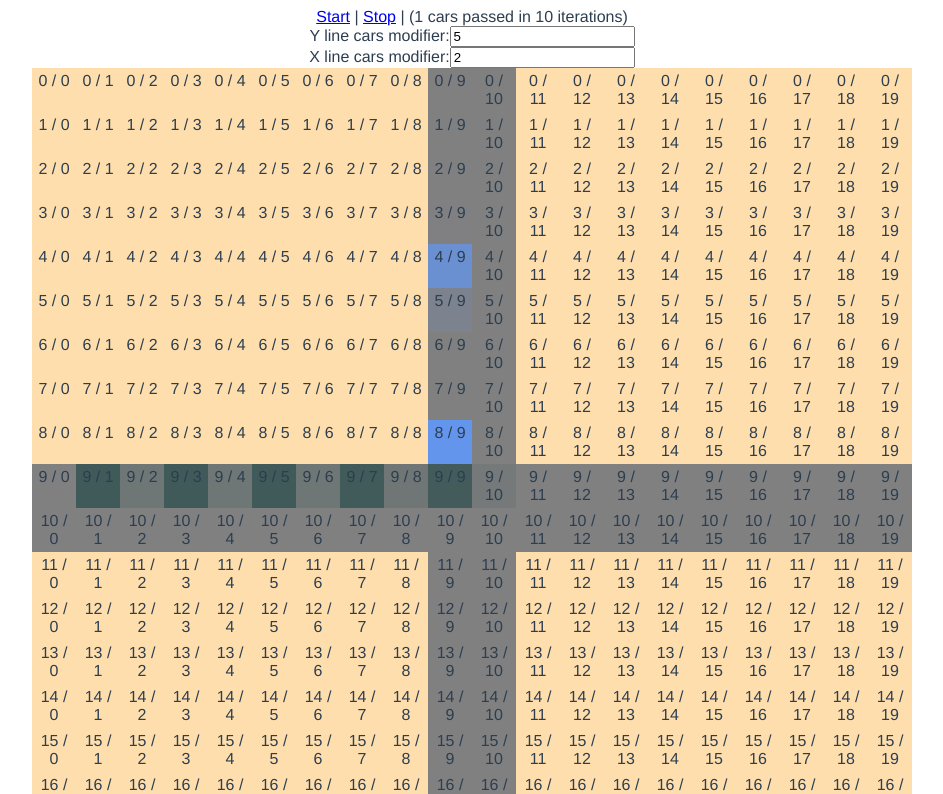
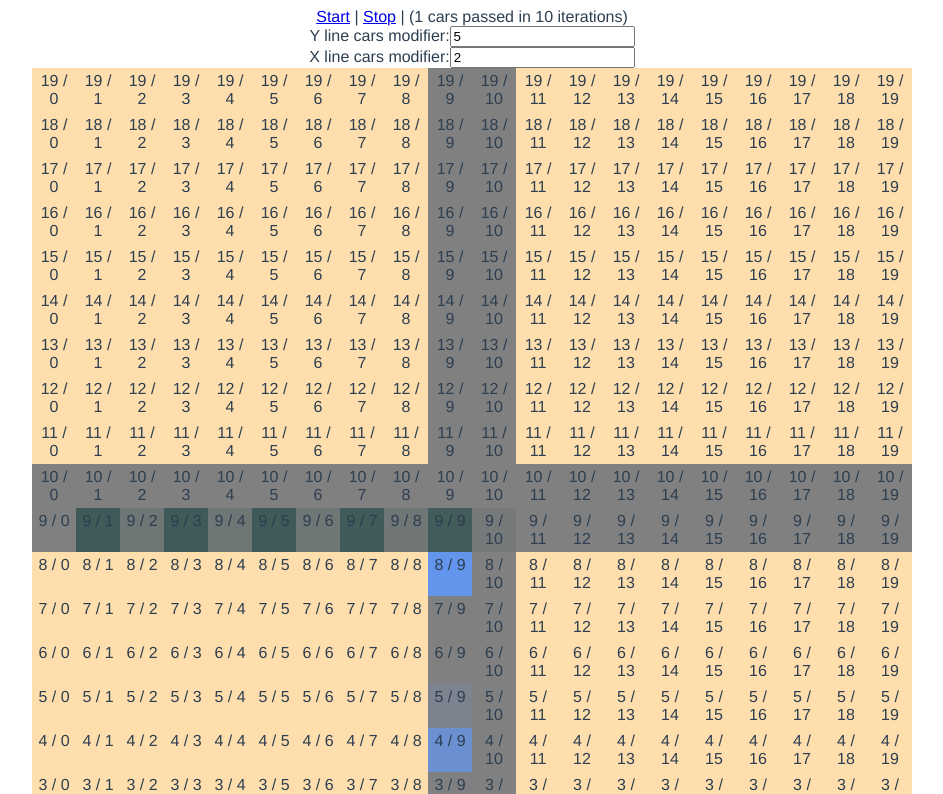
Before and after one commit to svbackend/smart-traffic, a Vue app: page / in a window 1280 px wide. Shown: the top 794 px of the page, without its empty margins (168-1111 px from the left). Built offline with nearby package versions, Linux system fonts and the light colour scheme.

Commit message:
Map object as separate file

```diff
--- a/src/App.vue
+++ b/src/App.vue
@@ -34,6 +34,8 @@
 </template>
 
 <script>
+  import {getMap} from "./maps/simpleCrossingMap";
+
   export default {
     name: 'app',
     data() {
@@ -53,19 +55,6 @@
       }
     },
     methods: {
-      generateMap() {
-
-        for (let y = 0; y < 20; y++) {
-          this.verticalLines.push(y)
-        }
-
-        for (let x = 0; x < 20; x++) {
-          this.horizontalBoxes.push(x)
-        }
-
-        this.loadRoad()
-        this.loadLights()
-      },
       run() {
         this.interval = setInterval(() => {
           this.iteration()
@@ -147,10 +136,7 @@
         this.cars[newPositionKey] = this.cars[carKey];
         delete this.cars[carKey]
       },
-      loadLights() {
-        this.lights[this.getKey(9, 8)] = {color: 'green'}
-        this.lights[this.getKey(8, 9)] = {color: 'red'}
-      },
+
       trafficLightsLogic() {
         let carsFromTopCount = 0;
         let carsFromLeftCount = 0;
@@ -213,21 +199,14 @@
           return this.road[this.getKey(x, y)];
         }
         return null;
-      },
-      loadRoad() {
-        for (let y = 0; y < this.verticalLines.length; y++) {
-          this.road[this.getKey(9, y)] = {};
-          this.road[this.getKey(10, y)] = {};
-        }
-
-        for (let x = 0; x < this.horizontalBoxes.length; x++) {
-          this.road[this.getKey(x,10)] = {};
-          this.road[this.getKey(x,9)] = {};
-        }
       }
     },
     created() {
-      this.generateMap();
+      let map = getMap(this.getKey);
+      this.verticalLines = map.y;
+      this.horizontalBoxes = map.x;
+      this.road = map.road;
+      this.lights = map.lights;
       this.run();
     }
   }
--- a/src/maps/simpleCrossingMap.js
+++ b/src/maps/simpleCrossingMap.js
@@ -4,8 +4,65 @@
  * road: [{x: 0,y:0},{x: 1,y:1}...],
  * lights: [{position: {x: 0, y:0}, color: "green/red", },],
  */
-export function getMap() {
-  for (let i = 0; i) {
+export function getMap(getPositionKey) {
+  let map = {
+    x: [],
+    y: [],
+    road: {},
+    lights: {},
+  };
 
+  for (let x = 0, y = 19; x < 20; x++, y--) {
+    map.x.push(x);
+    map.y.push(y);
   }
+
+  map.road = getRoad(map.x, map.y, getPositionKey);
+  map.lights = getLights(getPositionKey);
+
+  return map;
 }
+
+function getRoad(x, y, getPositionKey) {
+  let road = {};
+
+  for (let value in y) {
+    road[getPositionKey(9, value)] = {};
+    road[getPositionKey(10, value)] = {};
+  }
+
+  for (let value in x) {
+    road[getPositionKey(value,10)] = {};
+    road[getPositionKey(value,9)] = {};
+  }
+
+  return road;
+}
+
+function getLights(getPositionKey) {
+  let lights = {};
+  let topLine = [];
+  let leftLine = [];
+
+  for (let y = 19; y--; y >= 11) {
+    topLine.push(getPositionKey(9, y));
+  }
+
+  for (let x = 0; x++; x <= 8) {
+    leftLine.push(getPositionKey(x, 9));
+  }
+
+  lights[getPositionKey(9, 8)] = {
+    color: 'green',
+    ourLinePositions: topLine,
+    dependsOnPositions: leftLine,
+  };
+
+  lights[getPositionKey(8, 9)] = {
+    color: 'red',
+    ourLinePositions: leftLine,
+    dependsOnPositions: topLine,
+  };
+
+  return lights;
+}
```
